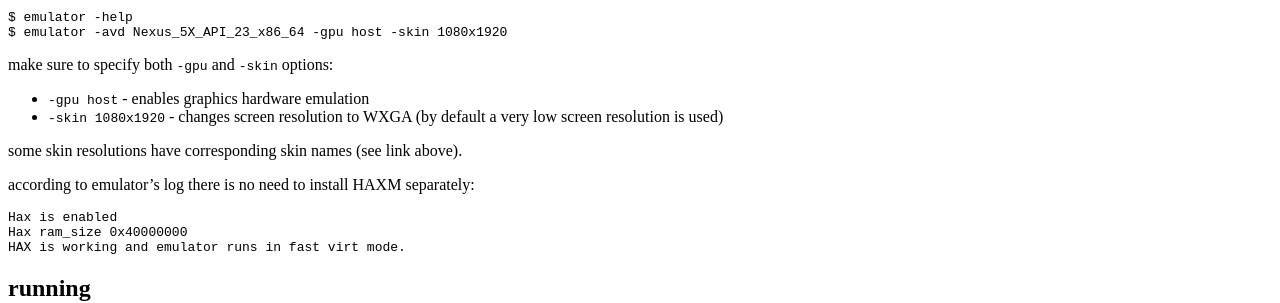
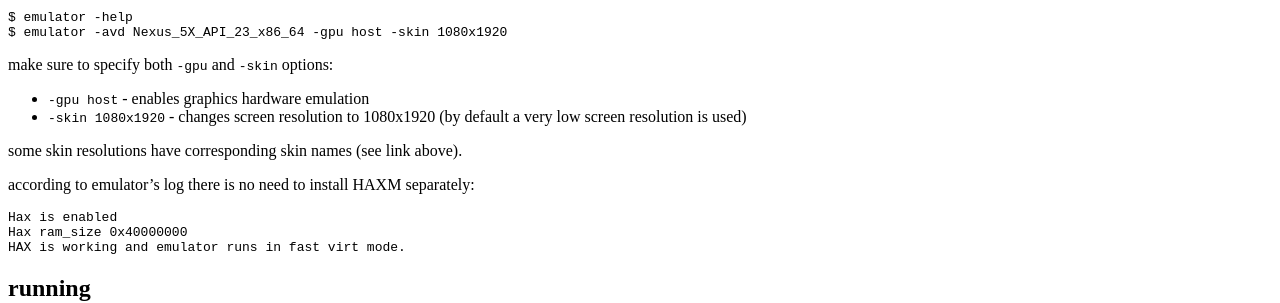
Before and after one commit to tap349/tap349.github.io, a Jekyll site: the page built from _posts/2017-05-24-react-native-android.md, in a window 1280 px wide and 900 px high, scrolled down 1955 px. Shown: the part 152-455 px from the top of the window. Built offline with Jekyll 4.4.1, drawn with Linux system fonts in a browser that asks for light colours.

Commit message:
update 2017-05-26_11:59:04

```diff
--- a/_posts/2017-05-24-react-native-android.md
+++ b/_posts/2017-05-24-react-native-android.md
@@ -117,7 +117,7 @@ $ emulator -avd Nexus_5X_API_23_x86_64 -gpu host -skin 1080x1920
 make sure to specify both `-gpu` and `-skin` options:
 
 - `-gpu host` - enables graphics hardware emulation
-- `-skin 1080x1920` - changes screen resolution to WXGA
+- `-skin 1080x1920` - changes screen resolution to 1080x1920
   (by default a very low screen resolution is used)
 
 some skin resolutions have corresponding skin names (see link above).
```
